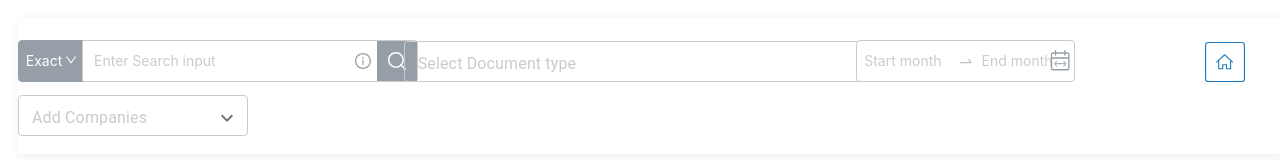
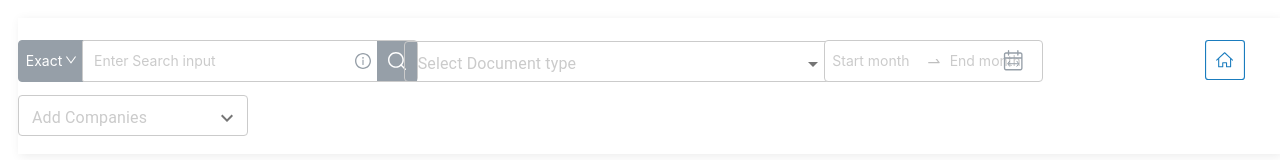
Before and after one commit to csudani7/ui-components-app, a React (Create React App) app: page / in a window 1280 px wide. Shown: the top 160 px of the page. Built offline with nearby package versions, Linux system fonts and the light colour scheme.

Commit message:
update design & make delatable document chips

```diff
--- a/src/components/DatePickerComponent/DatePicker.css
+++ b/src/components/DatePickerComponent/DatePicker.css
@@ -19,13 +19,11 @@ hr {
 .ant-dropdown-trigger {
   padding: 7px;
   position: absolute;
-  right: 168px;
+  right: 215px;
   top: 3px;
 }
 .root-date-picker {
   display: flex;
-  align-items: end;
-  justify-content: flex-end;
 }
 .root-date-picker button {
   margin-left: 20px;
@@ -47,7 +45,8 @@ hr {
 .home-button {
   height: 40px;
   color: #fff !important;
-  padding-left: 80px;
+  position: absolute;
+  right: 0px;
 }
 .homeIcon:hover {
   background-color: #1a7cbe;
--- a/src/components/DatePickerComponent/index.jsx
+++ b/src/components/DatePickerComponent/index.jsx
@@ -114,7 +114,7 @@ export default function DatePickerComponent() {
             console.log(dateMoment, "", dateString)
           }
           allowClear={false}
-          style={{ height: 42, width: "52%", marginRight: "50px" }}
+          style={{ height: 42, width: "52%" }}
         />
         <Dropdown overlay={menu} trigger={["click"]} placement="bottomRight">
           <span> {calenderIcon}</span>
--- a/src/components/DocumentTypeSelect/index.jsx
+++ b/src/components/DocumentTypeSelect/index.jsx
@@ -12,20 +12,30 @@ const icon = <CheckBoxOutlineBlankIcon fontSize="small" />;
 const checkedIcon = <CheckBoxIcon fontSize="small" />;
 
 export default function DocumentTypeSelect() {
-  const handleDelete = (e) => {
-    console.log(e, "e");
+  const [chipsData, setChipsDate] = React.useState([]);
+  const [optionsData, setOptionsData] = React.useState(documentTypeList);
+
+  const handleChange = (e, newValue) => {
+    setChipsDate(newValue);
+  };
+
+  const handleDelete = (chipToDelete) => () => {
+    setChipsDate((tags) => tags.filter((chip) => chip.id !== chipToDelete.id));
+    const newOptions = optionsData.map((option) => option);
+    setOptionsData(newOptions);
   };
 
   return (
     <div style={{ paddingTop: "6px" }}>
       <Autocomplete
+        id="DocumentTypeSelect"
         multiple
-        id="DocumentTypeSelect"
-        options={documentTypeList}
         disableCloseOnSelect
+        disableClearable /* this is use for clear all button */
+        value={chipsData}
+        options={optionsData}
         getOptionLabel={(option) => option.ticker}
-        dropdown
-        disableClearable /* this is use for clear all button */
+        onChange={(e, newValue) => handleChange(e, newValue)}
         renderOption={(option, { selected }) => (
           <>
             <div style={{ width: "100%" }}>
@@ -55,7 +65,7 @@ export default function DocumentTypeSelect() {
                 height: "27px",
                 overflow: "hidden",
               }}
-              onDelete={() => handleDelete(option)}
+              onDelete={handleDelete(option)}
               deleteIcon={
                 <CloseIcon
                   style={{ height: 14, width: 14, color: option.fontColor }}
@@ -64,7 +74,7 @@ export default function DocumentTypeSelect() {
             />
           ))
         }
-        style={{ width: 480 }}
+        style={{ width: 430 }}
         renderInput={(params) => (
           <TextField
             {...params}
--- a/src/components/SearchInputBox/SearchInputBox.css
+++ b/src/components/SearchInputBox/SearchInputBox.css
@@ -146,6 +146,9 @@ hr {
   padding-top: 0px !important;
   padding-bottom: 0px !important;
 }
+.ant-radio-wrapper:hover .ant-radio,
+.ant-radio:hover .ant-radio-inner,
+.ant-radio-input:focus + .ant-radio-inner,
 .ant-radio-checked .ant-radio-inner {
   border-color: #969fa8 !important;
 }
```
